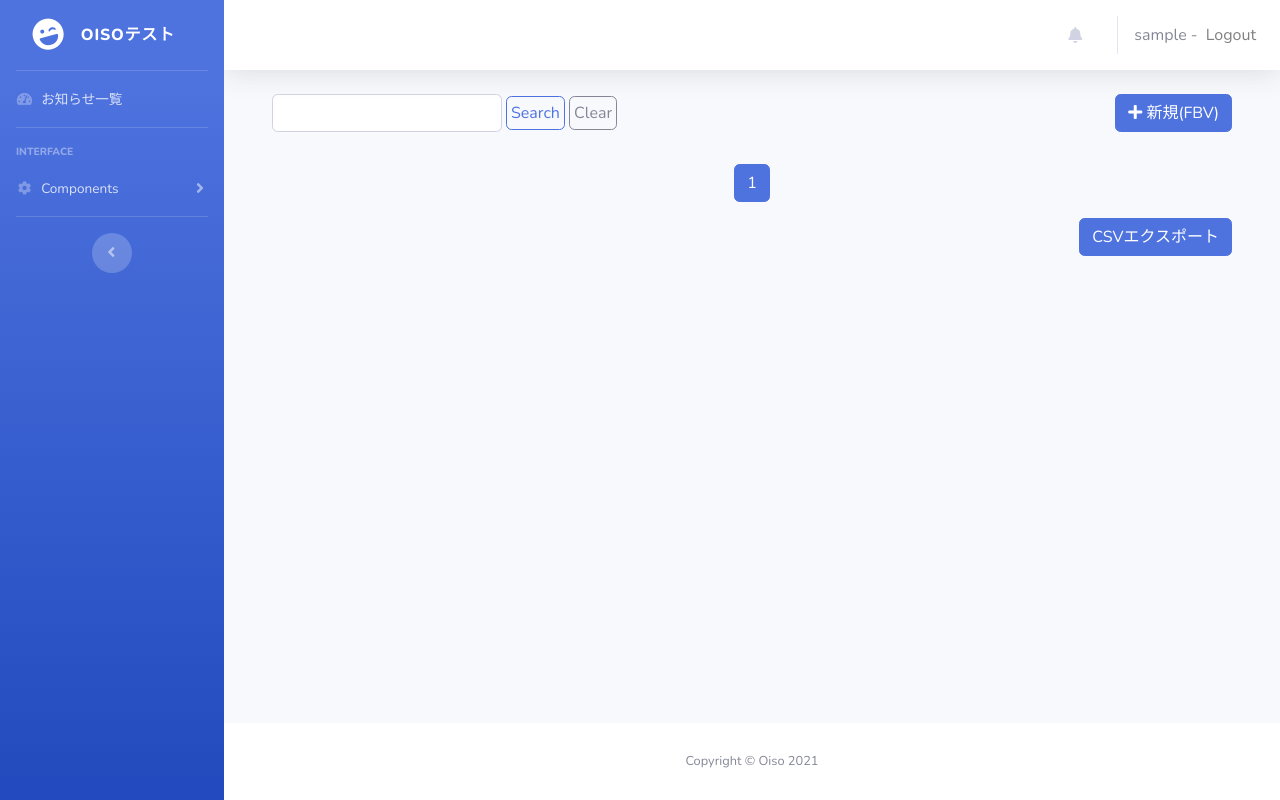
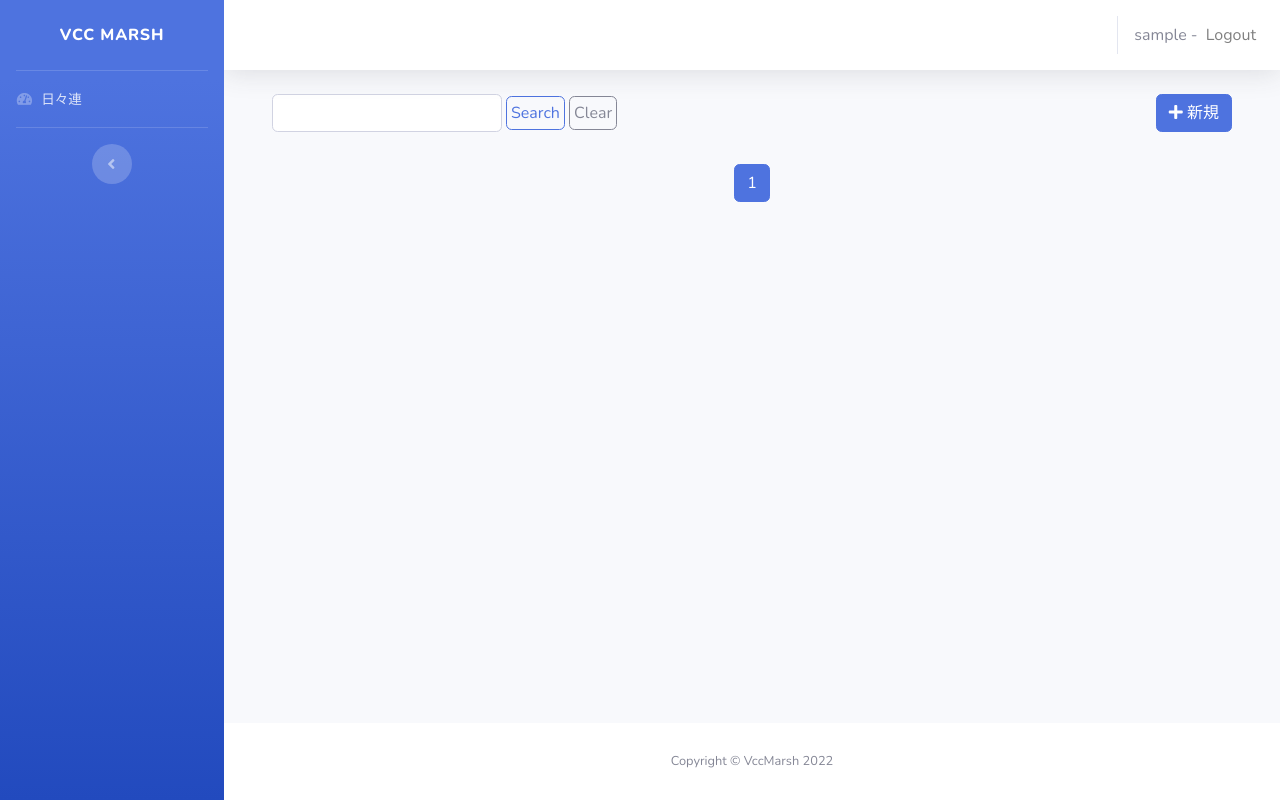
Before and after one commit to oppe5388/django_vcc0304, a Django app: page /myinfo/ in a window 1280 px wide. Run offline with Django 3.2, Linux system fonts and the light colour scheme; the visitor is signed in with stand-in values (Sample User, id 1); data that the repository does not hold is empty; some libraries are stand-ins or nearby versions.

Commit message:
タイトル変更、不要メニュー削除

```diff
--- a/myinfo/templates/myinfo/information_list.html
+++ b/myinfo/templates/myinfo/information_list.html
@@ -54,7 +54,7 @@
             {% comment %} <a href="{% url 'myinfo:add_form' %}" class="btn btn-primary">summernote</a> {% endcomment %}
             {% comment %} <a href="{% url 'myinfo:add_post' %}" class="btn btn-primary">インラインフォームセット</a> {% endcomment %}
             <a href="{% url 'myinfo:add_fbvform' %}" class="btn btn-primary">
-            <i class="fas fa-plus"></i> 新規(FBV)</a>
+            <i class="fas fa-plus"></i> 新規</a>
         </div>
     {% endif %}
     </div>
@@ -186,11 +186,10 @@
     </ul>
 
 
-    <div class="d-flex my-3">
+    {% comment %} <div class="d-flex my-3">
         <div class="ml-auto">
             <a href="{% url 'myinfo:export' %}" class="btn btn-primary">CSVエクスポート</a>
-            {% comment %} <a href="{% url 'myinfo:fileuptest' %}" class="btn btn-primary">ファイルUPテスト</a> {% endcomment %}
         </div>
-    </div>
+    </div> {% endcomment %}
 
 {% endblock %}
--- a/templates/layout.html
+++ b/templates/layout.html
@@ -11,7 +11,7 @@
     <meta name="description" content="">
     <meta name="author" content="">
 
-    <title>Oisoテストサイト</title>
+    <title>VCC</title>
 
     <!-- Custom fonts for this template-->
     <!-- <link href="vendor/fontawesome-free/css/all.min.css" rel="stylesheet" type="text/css"> -->
@@ -43,10 +43,7 @@
         <ul class="navbar-nav bg-gradient-primary sidebar sidebar-dark accordion" id="accordionSidebar">
             <!-- Sidebar - Brand -->
             <a class="sidebar-brand d-flex align-items-center justify-content-center" href='{% url "myinfo:index" %}'>
-                <div class="sidebar-brand-icon rotate-n-15">
-                    <i class="fas fa-laugh-wink"></i>
-                </div>
-                <div class="sidebar-brand-text mx-3">Oisoテスト</div>
+                <div class="sidebar-brand-text mx-3">VCC MARSH</div>
             </a>
 
             <!-- Divider -->
@@ -56,10 +53,10 @@
             <li class="nav-item">
                 <a class="nav-link" href='{% url "myinfo:index" %}'>
                     <i class="fas fa-fw fa-tachometer-alt"></i>
-                    <span>お知らせ一覧</span></a>
+                    <span>日々連</span></a>
             </li>
 
-            <!-- Divider -->
+            {% comment %} <!-- Divider -->
             <hr class="sidebar-divider">
 
             <!-- Heading -->
@@ -81,7 +78,7 @@
                         <a class="collapse-item" href="cards.html">Cards</a>
                     </div>
                 </div>
-            </li>
+            </li> {% endcomment %}
 
 
             <!-- Divider -->
@@ -113,7 +110,7 @@
                     <ul class="navbar-nav ml-auto">
 
                         <!-- Nav Item - Alerts -->
-                        <li class="nav-item dropdown no-arrow mx-1">
+                        {% comment %} <li class="nav-item dropdown no-arrow mx-1">
                             <a class="nav-link" href="{% url 'myinfo:notifi_delete' %}" role="button">
                             <i class="fas fa-bell fa-fw"></i>
                             <!-- Counter - Alerts -->
@@ -121,7 +118,7 @@
                                 <span class="badge badge-danger badge-counter">通知があります</span>
                             {% endif %}
                             </a>
-                        </li>
+                        </li> {% endcomment %}
 
                         <div class="topbar-divider d-none d-sm-block"></div>
 
@@ -163,7 +160,7 @@
             <footer class="sticky-footer bg-white">
                 <div class="container my-auto">
                     <div class="copyright text-center my-auto">
-                        <span>Copyright &copy; Oiso 2021</span>
+                        <span>Copyright &copy; VccMarsh 2022</span>
                     </div>
                 </div>
             </footer>
```
Also changed, not shown: 1 other file.
